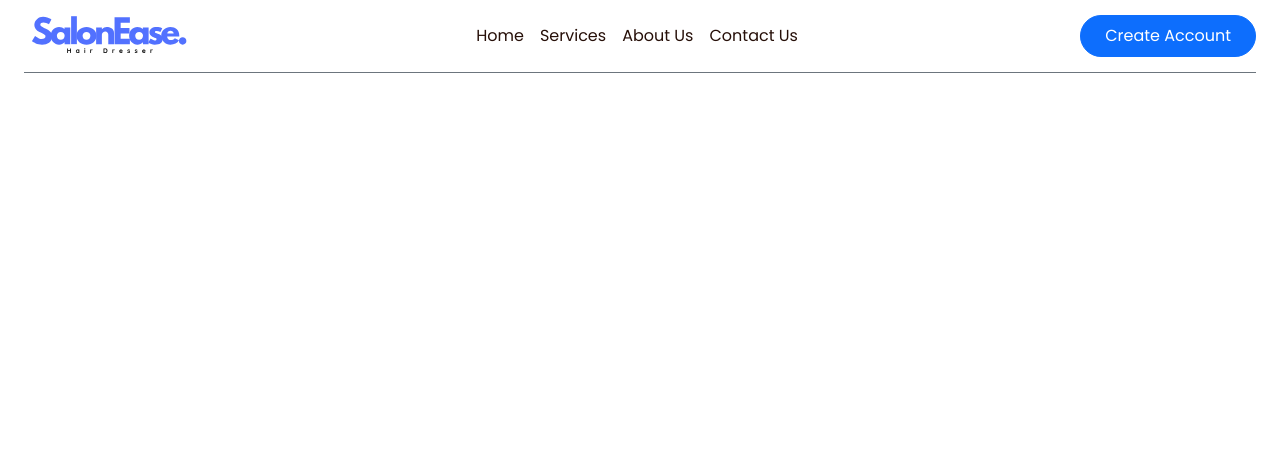
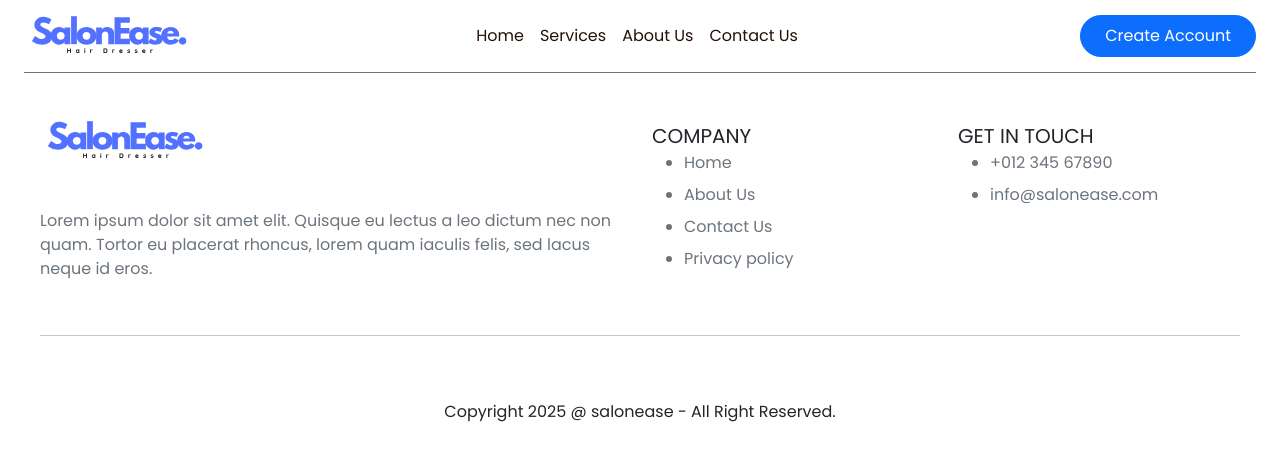
Before and after one commit to tharindu009/SalonEase, a React (Vite) app in the folder frontend/: page /appointments/1 in a window 1280 px wide. Shown: the top 460 px of the page. Built offline with nearby package versions, Linux system fonts and the light colour scheme.

Commit message:
complete footer

```diff
--- a/frontend/src/App.jsx
+++ b/frontend/src/App.jsx
@@ -16,6 +16,7 @@ import Contact from "./pages/Contact";
 import Profile from "./pages/Profile";
 import Appointments from "./pages/Appointments";
 import MyAppointment from "./pages/MyAppointment";
+import Footer from "./components/Footer";
 
 
  const App = () => {
@@ -33,6 +34,7 @@ import MyAppointment from "./pages/MyAppointment";
         <Route path='/my-appointment' element={<MyAppointment />}/>
         <Route path='/appointments/:service' element={<Appointments />}/>
       </Routes>
+      <Footer/>
     </div>
   )
  }
--- a/frontend/src/components/Banner.jsx
+++ b/frontend/src/components/Banner.jsx
@@ -18,7 +18,7 @@ const Banner = () => {
             </div>
             {/*------- Right Side --------- */}
             <div className='d-none d-md-block col-md-6 banner'>
-            <img className='w-100 position-absolute bottom-1 end-0 banner-img' src={bannerImg} alt="" />
+            <img className='w-100 position-absolute bottom-0 end-0 banner-img' src={bannerImg} alt="" />
             </div>
         </div>
     )
--- /dev/null
+++ b/frontend/src/components/Footer.jsx
@@ -0,0 +1,52 @@
+import React from 'react'
+import logo from '../assets/images/logo.svg'
+
+
+const Footer = () => {
+    return (
+        <div className='mx-5 mx-md-3'>
+            <div className='d-flex flex-column my-5 mt-5'>
+                <div className='row g-4'>
+                {/*------ Left Section --------*/}
+                <div className='col-6'>
+                    <img className='mb-5' src={logo} alt='logo'></img>
+                    <p className='w-80 w-md-66 text-secondary'>
+                        Lorem ipsum dolor sit amet elit. Quisque eu lectus a leo dictum nec non quam. Tortor eu placerat rhoncus, lorem quam iaculis felis, sed lacus neque id eros.
+                    </p>
+
+                </div>
+
+                {/*-------- Center Section ---------*/}
+                <div className='col-3'>
+                    <p className='fs-5'>
+                        COMPANY
+                    </p>
+                    <ul className='d-flex flex-column gap-2 text-secondary'>
+                        <li>Home</li>
+                        <li>About Us</li>
+                        <li>Contact Us</li>
+                        <li>Privacy policy</li>
+                    </ul>
+                </div>
+
+                {/*-------- Right Section ---------*/}
+                <div className='col-3'>
+                    <p className='fs-5'>
+                        GET IN TOUCH
+                    </p>
+                    <ul className='d-flex flex-column gap-2 text-secondary'>
+                        <li>+012 345 67890</li>
+                        <li>info@salonease.com</li>
+                    </ul>
+                </div>
+                </div>
+            </div>
+            <div>
+                <hr />
+                <p className='py-5 text-sm text-center'>Copyright 2025 @ salonease - All Right Reserved.</p>
+            </div>
+        </div>
+    )
+}
+
+export default Footer
```
